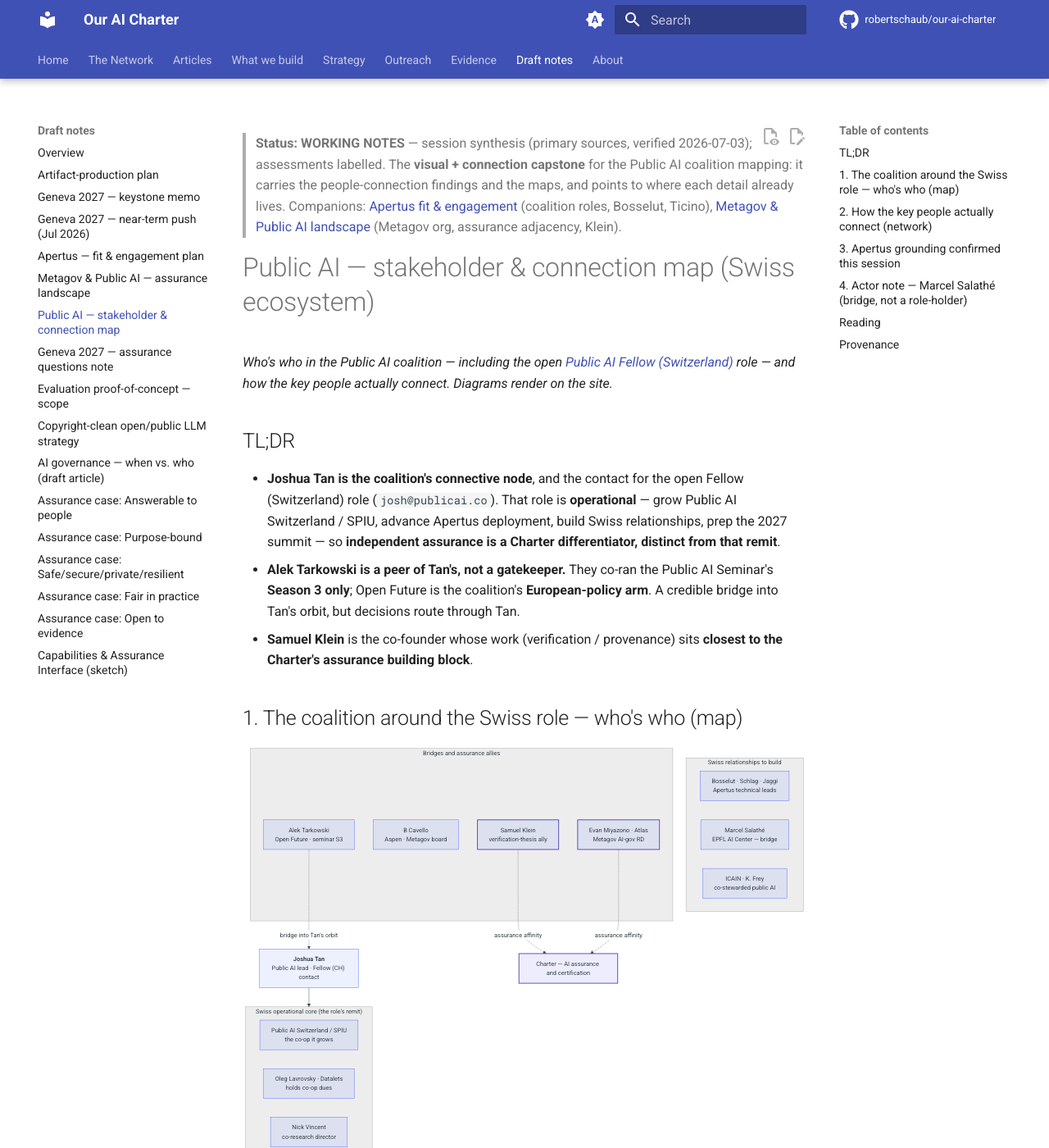
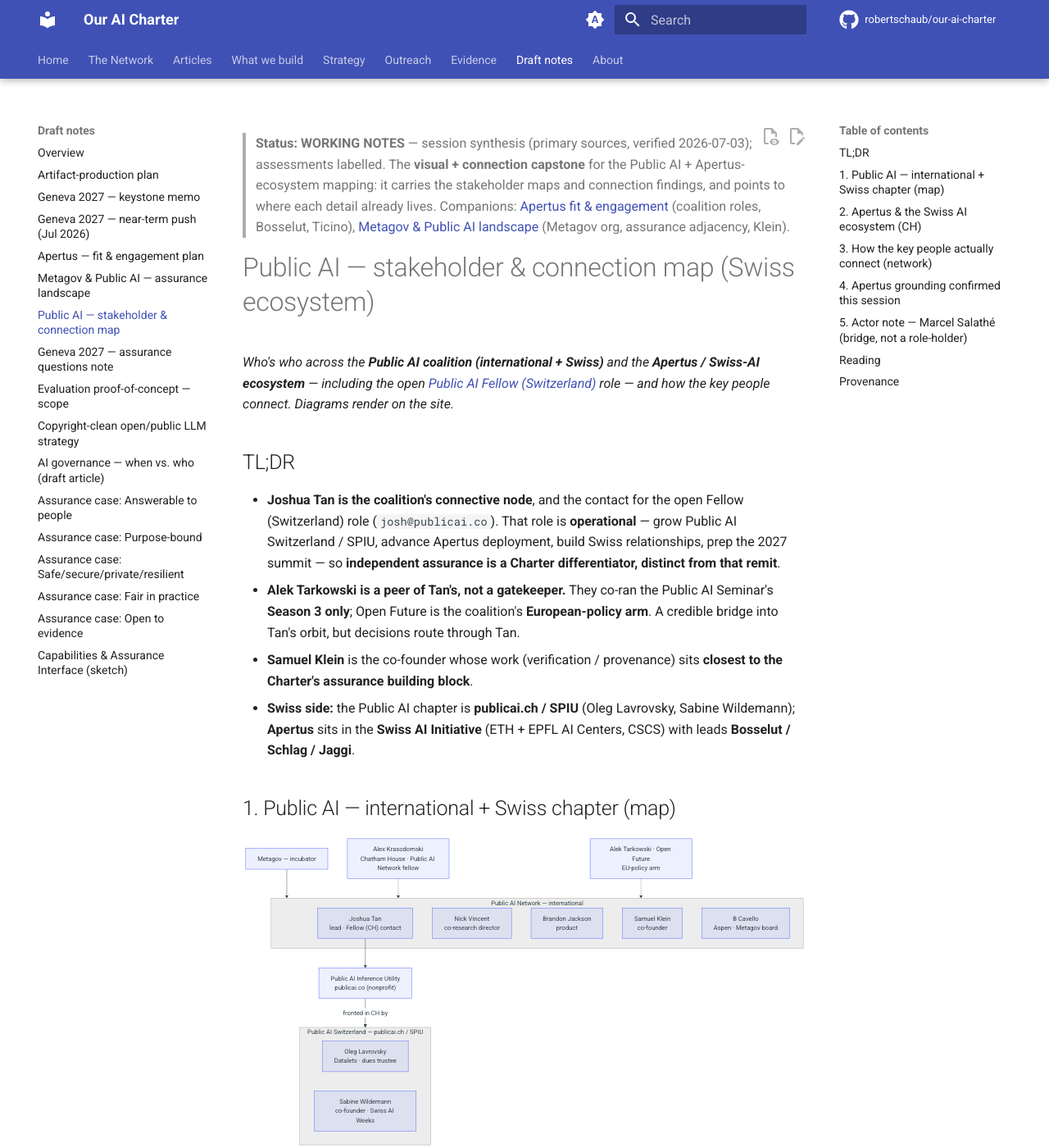
Before and after one commit to robertschaub/our-ai-charter, an MkDocs documentation site: the page built from docs/wip/public-ai-people-and-pathways.md, in a window 1280 px wide and 1400 px high. Shown: the whole window at 82% size. Built offline with MkDocs 1.6.1 and Material for MkDocs 9.7.7, drawn with Linux system fonts in a browser that asks for light colours; plug-ins that fetch from the network failed and are left out; comment, search, counter and statistics services are not loaded; some of the changed text lies outside the part shown.

Commit message:
docs(wip): refocus Public AI stakeholder map into two diagrams (Public AI intl+CH; Apertus/Swiss)
public-ai-people-and-pathways.md: split the combined who's-who map into section 1 Public AI (international + Swiss chapter) -- adding Sabine Wildemann and Alex Krasodomski plus the Metagov -> coalition -> utility -> SPIU spine -- and a new section 2 Apertus & the Swiss AI ecosystem (CH): Swiss AI Initiative (ETH+EPFL AI Centers), Andreas Krause, Menna El-Assady, CSCS/Schulthess, Swisscom distribution. Pulls the most relevant star-rated contacts from the actor map without overloading (summit/diplomacy, scholars, funders, and lower-rated operational names stay in the actor map). Seminar-network view -> section 3, Apertus grounding -> section 4, Salathe actor note -> section 5. Neutral voice retained; mkdocs build --strict clean.

Co-Authored-By: Claude Opus 4.8 <noreply@anthropic.com>

````diff
--- a/docs/wip/public-ai-people-and-pathways.md
+++ b/docs/wip/public-ai-people-and-pathways.md
@@ -1,57 +1,66 @@
-> **Status: WORKING NOTES** — session synthesis (primary sources, verified 2026-07-03); assessments labelled. The **visual + connection capstone** for the Public AI coalition mapping: it carries the people-connection findings and the maps, and points to where each detail already lives. Companions: [Apertus fit & engagement](apertus-fit-and-engagement-plan.md) (coalition roles, Bosselut, Ticino), [Metagov & Public AI landscape](metagov-public-ai-landscape.md) (Metagov org, assurance adjacency, Klein).
+> **Status: WORKING NOTES** — session synthesis (primary sources, verified 2026-07-03); assessments labelled. The **visual + connection capstone** for the Public AI + Apertus-ecosystem mapping: it carries the stakeholder maps and connection findings, and points to where each detail already lives. Companions: [Apertus fit & engagement](apertus-fit-and-engagement-plan.md) (coalition roles, Bosselut, Ticino), [Metagov & Public AI landscape](metagov-public-ai-landscape.md) (Metagov org, assurance adjacency, Klein).
 
 # Public AI — stakeholder & connection map (Swiss ecosystem)
 
-*Who's who in the Public AI coalition — including the open [Public AI Fellow (Switzerland)](https://publicai.network/jobs/fellow-switzerland) role — and how the key people actually connect. Diagrams render on the site.*
+*Who's who across the **Public AI coalition (international + Swiss)** and the **Apertus / Swiss-AI ecosystem** — including the open [Public AI Fellow (Switzerland)](https://publicai.network/jobs/fellow-switzerland) role — and how the key people connect. Diagrams render on the site.*
 
 ## TL;DR
 
 - **Joshua Tan is the coalition's connective node**, and the contact for the open Fellow (Switzerland) role (`josh@publicai.co`). That role is **operational** — grow Public AI Switzerland / SPIU, advance Apertus deployment, build Swiss relationships, prep the 2027 summit — so **independent assurance is a Charter differentiator, distinct from that remit**.
 - **Alek Tarkowski is a peer of Tan's, not a gatekeeper.** They co-ran the Public AI Seminar's **Season 3 only**; Open Future is the coalition's **European-policy arm**. A credible bridge into Tan's orbit, but decisions route through Tan.
 - **Samuel Klein** is the co-founder whose work (verification / provenance) sits **closest to the Charter's assurance building block**.
+- **Swiss side:** the Public AI chapter is **publicai.ch / SPIU** (Oleg Lavrovsky, Sabine Wildemann); **Apertus** sits in the **Swiss AI Initiative** (ETH + EPFL AI Centers, CSCS) with leads **Bosselut / Schlag / Jaggi**.
 
-## 1. The coalition around the Swiss role — who's who (map)
+## 1. Public AI — international + Swiss chapter (map)
 
 ```mermaid
-flowchart TD
-  TAN["<b>Joshua Tan</b><br/>Public AI lead · Fellow (CH) contact"]
-
-  subgraph CORE["Swiss operational core (the role's remit)"]
+flowchart TB
+  MG["Metagov — incubator"]
+  subgraph INTL["Public AI Network — international"]
     direction LR
-    SPIU["Public AI Switzerland / SPIU<br/>the co-op it grows"]
-    LAV["Oleg Lavrovsky · Datalets<br/>holds co-op dues"]
+    TAN["Joshua Tan<br/>lead · Fellow (CH) contact"]
     NV["Nick Vincent<br/>co-research director"]
     BJ["Brandon Jackson<br/>product"]
+    KLEIN["Samuel Klein<br/>co-founder"]
+    CAV["B Cavello<br/>Aspen · Metagov board"]
   end
-  TAN --> CORE
-
-  subgraph REL["Swiss relationships to build"]
+  UTIL["Public AI Inference Utility<br/>publicai.co (nonprofit)"]
+  subgraph CHX["Public AI Switzerland — publicai.ch / SPIU"]
     direction LR
-    APE["Bosselut · Schlag · Jaggi<br/>Apertus technical leads"]
-    SAL["Marcel Salathé<br/>EPFL AI Center — bridge"]
-    ICN["ICAIN · K. Frey<br/>co-stewarded public AI"]
+    LAV["Oleg Lavrovsky<br/>Datalets · dues trustee"]
+    WIL["Sabine Wildemann<br/>co-founder · Swiss AI Weeks"]
   end
-
-  subgraph WARM["Bridges and assurance allies"]
-    direction LR
-    ALEK["Alek Tarkowski<br/>Open Future · seminar S3"]
-    CAV["B Cavello<br/>Aspen · Metagov board"]
-    KLEIN["Samuel Klein<br/>verification-thesis ally"]:::lev
-    MIY["Evan Miyazono · Atlas<br/>Metagov AI-gov RD"]:::lev
-  end
-
-  CHT["Charter — AI assurance and certification"]:::charter
-  ALEK -.->|bridge into Tan's orbit| TAN
-  KLEIN -.->|assurance affinity| CHT
-  MIY -.->|assurance affinity| CHT
-
-  classDef charter fill:#EEEDFE,stroke:#534AB7,stroke-width:2px,color:#26215C;
-  classDef lev stroke:#534AB7,stroke-width:2px;
+  MG --> INTL
+  TAN --> UTIL
+  UTIL -->|fronted in CH by| CHX
+  KRA["Alex Krasodomski<br/>Chatham House · Public AI Network fellow"] -.-> INTL
+  ALEK["Alek Tarkowski · Open Future<br/>EU-policy arm"] -.-> INTL
 ```
 
-The role's detailed remit and the framing cautions live in the [Apertus note](apertus-fit-and-engagement-plan.md) (§5). Violet = the Charter's assurance angle; dashed = bridges / affinities.
+Detail on the role's remit and framing cautions is in the [Apertus note](apertus-fit-and-engagement-plan.md) (§5). Dashed = bridges into the coalition.
 
-## 2. How the key people actually connect (network)
+## 2. Apertus & the Swiss AI ecosystem (CH)
+
+```mermaid
+flowchart TB
+  subgraph SNAI["Swiss AI Initiative (SNAI)"]
+    direction LR
+    ETHC["ETH AI Center<br/>Andreas Krause — chair / SNAI steering"]
+    EPFLC["EPFL AI Center<br/>Marcel Salathé — public bridge"]
+  end
+  CSCS["CSCS 'Alps'<br/>Thomas Schulthess — compute"]
+  APE["Apertus — open model<br/>leads: Bosselut · Schlag · Jaggi<br/>academic: Menna El-Assady"]
+  DIST["Distribution<br/>Swisscom · Hugging Face · Public AI utility"]
+  ICAIN["ICAIN · Katharina Frey<br/>Swiss co-stewarded public AI"]
+  SNAI --> APE
+  CSCS -->|GPU-hours| APE
+  APE -->|distributed via| DIST
+  ICAIN -.->|adjacent| APE
+```
+
+*Apertus is built under the Swiss AI Initiative (ETH + EPFL AI Centers) on CSCS compute, then distributed; the **Public AI utility** node is the hinge back to §1. Salathé is a bridge/interpreter, not a technical lead (§5).*
+
+## 3. How the key people actually connect (network)
 
 ```mermaid
 flowchart LR
@@ -80,16 +89,16 @@ flowchart LR
 
 **Reading:** same movement, different lanes — Tan the intellectual/organisational core, Tarkowski the Brussels policy flank, Klein the verification/provenance founder. They intersect through the coalition and, for Tan × Tarkowski, through one seminar season. Treat these as professional peer ties, not proven close partnerships.
 
-## 3. Apertus grounding confirmed this session
+## 4. Apertus grounding confirmed this session
 
 Both folded into the [Apertus note §1](apertus-fit-and-engagement-plan.md); recorded here so the people-map stays self-contained.
 
 - **Antoine Bosselut co-leads Apertus *and* the Swiss AI Initiative** and sits on its Steering Committee (ETH + EPFL, equal voting power) — [swiss-ai.org](https://www.swiss-ai.org/team-3).
 - **First government production use — canton Ticino** runs in-house document translation on a fine-tuned **Apertus-8B** (Artificialy-built; ~100 staff; in-canton data centre; no data leaves Swiss infrastructure) — [CSCS](https://www.cscs.ch/science/computer-science-hpc/2026/apertus-powers-in-house-ai-translation-for-ticino), [EPFL](https://actu.epfl.ch/news/apertus-powers-in-house-ai-translation-for-ticin-3/). *Sensitive-document translation in real government use is exactly where independent assurance would matter.*
 
-## 4. Actor note — Marcel Salathé (bridge, not a role-holder)
+## 5. Actor note — Marcel Salathé (bridge, not a role-holder)
 
-*Public-source; re-verify before outreach. Salathé appears above as a "Swiss relationship to build," not a coalition member — this note is the guardrail against overclaiming him.*
+*Public-source; re-verify before outreach. Salathé appears in §2 as the EPFL AI Center bridge, not a coalition member — this note is the guardrail against overclaiming him.*
 
 - **What he is** — EPFL Associate Professor and **co-director / founder of the EPFL AI Center** ([EPFL](https://people.epfl.ch/marcel.salathe?lang=en), [AI Center](https://ai.epfl.ch/about/)); a visible public interpreter of **Apertus** (hosted the Inside AI episode with Bosselut / Jaggi / Schlag; argued ["AI sovereignty is a spectrum, not a switch"](https://engineeringprompts.substack.com/p/ai-sovereignty-is-a-spectrum-not)); close to **SNAI** / the Swiss AI Initiative; linked to democratic-legitimacy work (the EPFL [Citizens' Assembly on AI](https://ai.epfl.ch/innovation/citizens-assembly-on-ai/), the [Geneva AI Initiative](https://ai.epfl.ch/innovation/geneva-ai-initiative/), CH++, AMLD, AIcrowd, Swiss {ai} Weeks). A high-leverage EPFL / SNAI / Apertus **ecosystem bridge**.
 - **What he is *not* (don't overclaim)** — not an Apertus *technical* lead (that is Schlag / Bosselut / Jaggi); not a verified **PublicAI / publicai.ch / SPIU / Metagov / Current AI** role-holder; no control over Apertus governance, SNAI decision rights, or the official Geneva 2027 process. Public posts and podcasts show interest and influence — not partnership or endorsement.
@@ -104,4 +113,4 @@ Both folded into the [Apertus note §1](apertus-fit-and-engagement-plan.md); rec
 
 ## Provenance
 
-Built 2026-07-03 from primary sources: [Public AI Seminar](https://publicai.network/seminar.html), [The Case for Public AI (arXiv 2311.11350)](https://arxiv.org/abs/2311.11350), [Open Future](https://openfuture.eu/), [Berkman Klein — SJ Klein](https://cyber.harvard.edu/people/sklein), the [Fellow posting](https://publicai.network/jobs/fellow-switzerland), [swiss-ai.org team](https://www.swiss-ai.org/team-3), [CSCS](https://www.cscs.ch/science/computer-science-hpc/2026/apertus-powers-in-house-ai-translation-for-ticino) and [EPFL](https://actu.epfl.ch/news/apertus-powers-in-house-ai-translation-for-ticin-3/) on Ticino. Facts cited inline; assessments labelled. The Salathé actor note (§4) folds a former standalone profile; its public EPFL / AI Center / Apertus-commentary / citizens'-assembly sources are linked inline.
+Built 2026-07-03 from primary sources: [Public AI Seminar](https://publicai.network/seminar.html), [The Case for Public AI (arXiv 2311.11350)](https://arxiv.org/abs/2311.11350), [Open Future](https://openfuture.eu/), [Berkman Klein — SJ Klein](https://cyber.harvard.edu/people/sklein), the [Fellow posting](https://publicai.network/jobs/fellow-switzerland), [swiss-ai.org team](https://www.swiss-ai.org/team-3), [CSCS](https://www.cscs.ch/science/computer-science-hpc/2026/apertus-powers-in-house-ai-translation-for-ticino) and [EPFL](https://actu.epfl.ch/news/apertus-powers-in-house-ai-translation-for-ticin-3/) on Ticino. Facts cited inline; assessments labelled. Added Swiss/coalition names (Wildemann, Krasodomski, Krause, El-Assady, Schulthess) are carried from the match-rated [actor map](../Evidence/actors-and-landscape.md). The Salathé actor note (§5) folds a former standalone profile; its public EPFL / AI Center / Apertus-commentary / citizens'-assembly sources are linked inline.
````
Also changed, not shown: CHANGELOG.md (+1 -0 lines).
